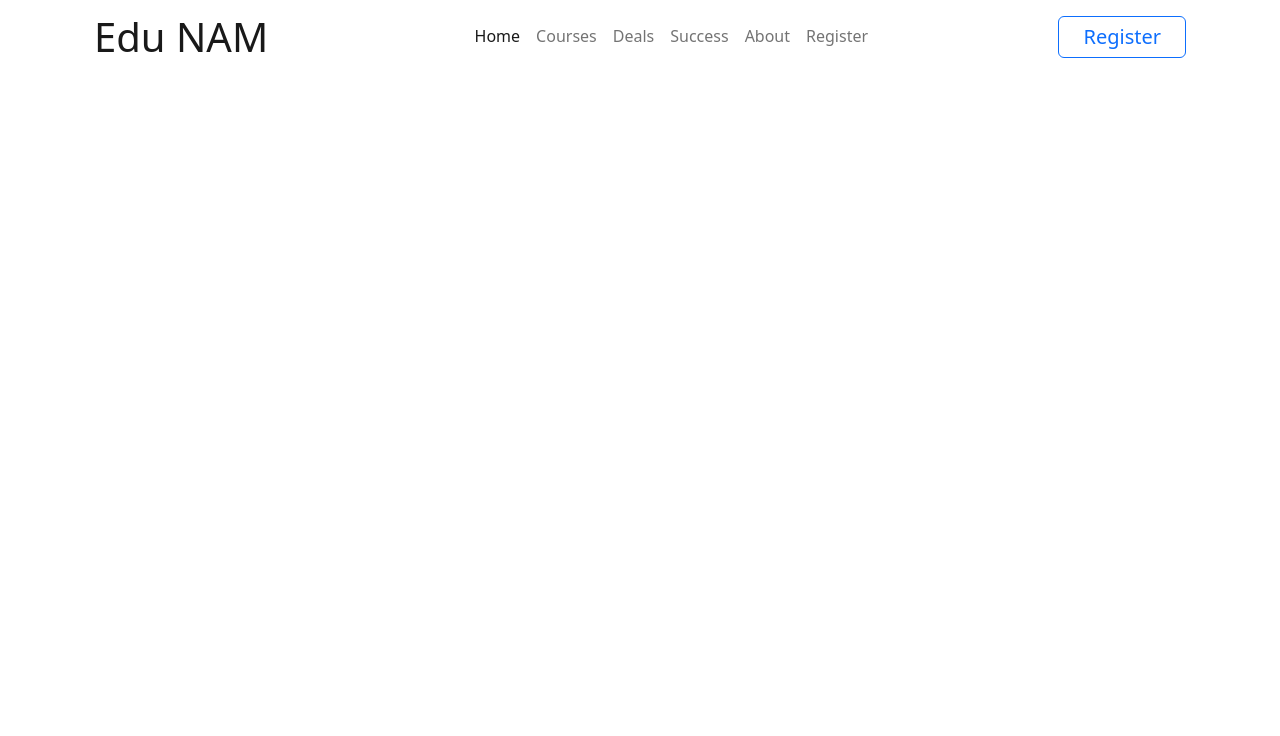
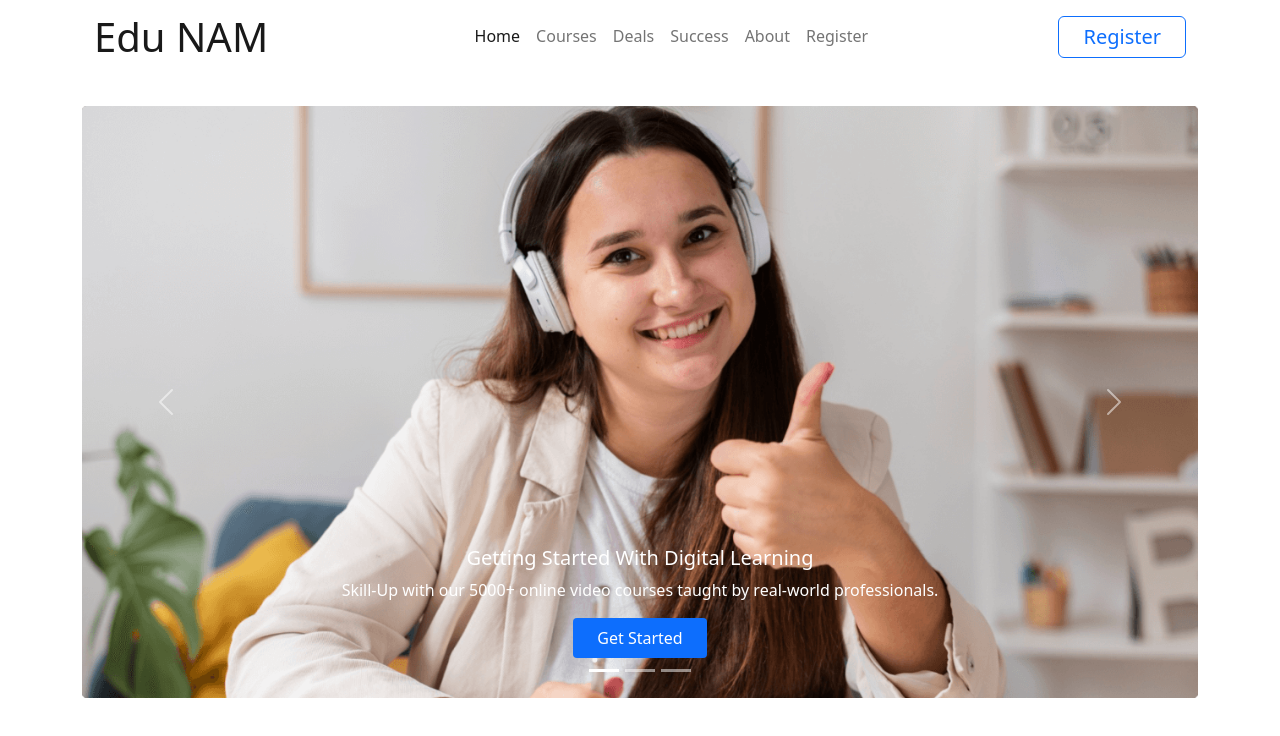
Before and after one commit to nurealammiaji/edunam-bootstrap, a plain HTML site: page index.html in a window 1280 px wide. Drawn offline with nearby package versions, Linux system fonts and the light colour scheme.

Commit message:
carousel added

```diff
--- a/index.html
+++ b/index.html
@@ -58,7 +58,49 @@
     <br>
     <!-- Carousel Area Start -->
     <section>
-
+        <div class="container">
+            <div id="carouselExampleCaptions" class="carousel slide" data-bs-ride="false">
+                <div class="carousel-indicators">
+                  <button type="button" data-bs-target="#carouselExampleCaptions" data-bs-slide-to="0" class="active" aria-current="true" aria-label="Slide 1"></button>
+                  <button type="button" data-bs-target="#carouselExampleCaptions" data-bs-slide-to="1" aria-label="Slide 2"></button>
+                  <button type="button" data-bs-target="#carouselExampleCaptions" data-bs-slide-to="2" aria-label="Slide 3"></button>
+                </div>
+                <div class="carousel-inner">
+                  <div class="carousel-item active">
+                    <img src="./images/cover/cover-1.png" class="d-block w-100" alt="...">
+                    <div class="carousel-caption d-none d-md-block">
+                      <h5>Getting Started With Digital Learning</h5>
+                      <p>Skill-Up with our 5000+ online video courses taught by real-world professionals.</p>
+                      <button class="border border-0 bg-primary text-white rounded-1 px-4 py-2">Get Started</button>
+                    </div>
+                  </div>
+                  <div class="carousel-item">
+                    <img src="./images/cover/cover-2.jpg" class="d-block w-100" alt="...">
+                    <div class="carousel-caption d-none d-md-block">
+                      <h5>Getting Started With Digital Learning</h5>
+                      <p>Skill-Up with our 5000+ online video courses taught by real-world professionals.</p>
+                      <button class="border border-0 bg-primary text-white rounded-1 px-4 py-2">Get Started</button>
+                    </div>
+                  </div>
+                  <div class="carousel-item">
+                    <img src="./images/cover/cover-3.jpg" class="d-block w-100" alt="...">
+                    <div class="carousel-caption d-none d-md-block">
+                      <h5>Getting Started With Digital Learning</h5>
+                      <p>Skill-Up with our 5000+ online video courses taught by real-world professionals.</p>
+                      <button class="border border-0 bg-primary text-white rounded-1 px-4 py-2">Get Started</button>
+                    </div>
+                  </div>
+                </div>
+                <button class="carousel-control-prev" type="button" data-bs-target="#carouselExampleCaptions" data-bs-slide="prev">
+                  <span class="carousel-control-prev-icon" aria-hidden="true"></span>
+                  <span class="visually-hidden">Previous</span>
+                </button>
+                <button class="carousel-control-next" type="button" data-bs-target="#carouselExampleCaptions" data-bs-slide="next">
+                  <span class="carousel-control-next-icon" aria-hidden="true"></span>
+                  <span class="visually-hidden">Next</span>
+                </button>
+              </div>
+        </div>
     </section>
     <!-- Carouel Area End -->
   </header>
```
Also changed, not shown: style.css (+7 -0 lines), images/cover/cover-2.jpg, images/cover/cover-3.jpg.
